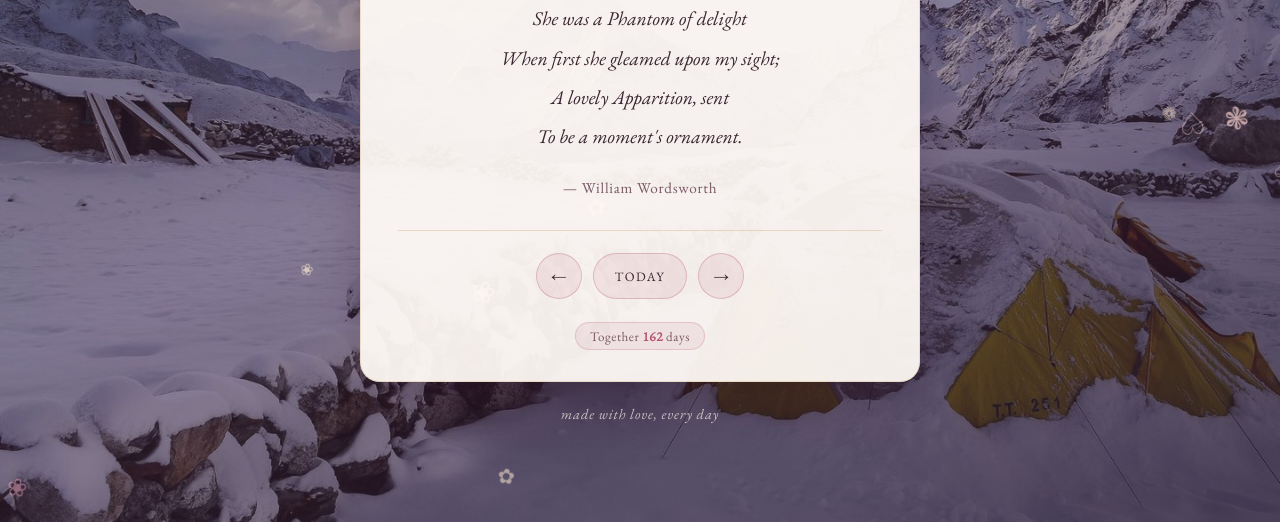
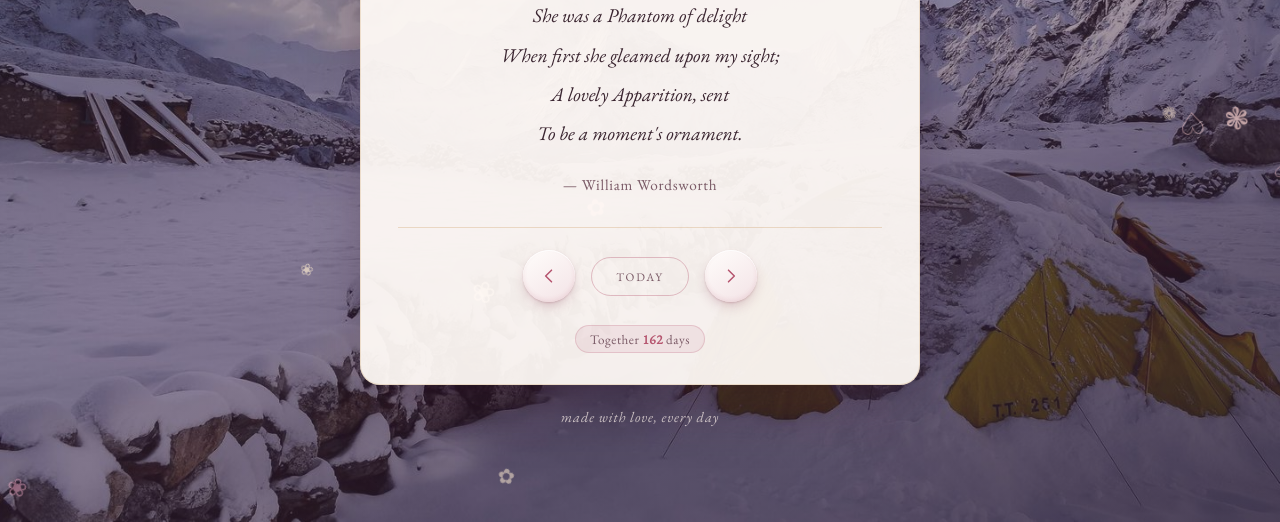
Before and after one commit to zslim1101/daily-poems-web, a plain HTML site: page index.html in a window 1280 px wide. Shown: the part 278-800 px from the top of the page. Drawn offline with nearby package versions, Linux system fonts and the light colour scheme.

Commit message:
Premium nav buttons: SVG chevron icons, raised round styling

```diff
--- a/css/style.css
+++ b/css/style.css
@@ -142,7 +142,7 @@ body {
   display: flex;
   align-items: center;
   justify-content: center;
-  gap: 0.7rem;
+  gap: 1rem;
   margin-top: 2rem;
   padding-top: 1.4rem;
   border-top: 1px solid rgba(201, 154, 91, 0.3);
@@ -151,27 +151,74 @@ body {
   font-family: inherit;
   font-size: 1rem;
   color: var(--ink);
-  background: rgba(181, 84, 110, 0.1);
-  border: 1px solid rgba(181, 84, 110, 0.3);
+  cursor: pointer;
+  border: none;
+  -webkit-tap-highlight-color: transparent;
+  transition: transform 0.22s cubic-bezier(0.22, 1, 0.36, 1),
+              box-shadow 0.22s ease, color 0.22s ease, background 0.3s ease;
+}
+.btn:focus-visible {
+  outline: none;
+  box-shadow: 0 0 0 3px rgba(181, 84, 110, 0.35);
+}
+
+/* Round icon buttons */
+.btn--round {
+  display: inline-flex;
+  align-items: center;
+  justify-content: center;
+  width: 52px;
+  height: 52px;
+  border-radius: 50%;
+  color: var(--accent);
+  background:
+    linear-gradient(145deg, #fffdfb, #f3e3e6);
+  box-shadow:
+    0 6px 14px -4px rgba(122, 40, 66, 0.32),
+    0 1px 2px rgba(122, 40, 66, 0.18),
+    inset 0 1px 0 rgba(255, 255, 255, 0.9),
+    inset 0 -2px 4px rgba(181, 84, 110, 0.12);
+}
+.btn--round svg {
+  transition: transform 0.22s cubic-bezier(0.22, 1, 0.36, 1);
+}
+.btn--round:hover {
+  color: #fff;
+  background: linear-gradient(145deg, #c65f79, #a63f5c);
+  transform: translateY(-3px);
+  box-shadow:
+    0 12px 22px -6px rgba(122, 40, 66, 0.5),
+    0 2px 4px rgba(122, 40, 66, 0.25),
+    inset 0 1px 0 rgba(255, 255, 255, 0.25);
+}
+#prev:hover svg { transform: translateX(-2px); }
+#next:hover svg { transform: translateX(2px); }
+.btn--round:active {
+  transform: translateY(-1px) scale(0.96);
+  box-shadow:
+    0 4px 10px -4px rgba(122, 40, 66, 0.4),
+    inset 0 2px 5px rgba(122, 40, 66, 0.3);
+}
+
+/* Ghost "Today" pill */
+.btn--ghost {
+  padding: 0.7rem 1.5rem;
+  letter-spacing: 0.16em;
+  text-transform: uppercase;
+  font-size: 0.72rem;
+  color: var(--ink-soft);
+  background: transparent;
+  border: 1px solid rgba(181, 84, 110, 0.35);
   border-radius: 999px;
-  width: 46px;
-  height: 46px;
-  cursor: pointer;
-  transition: transform 0.15s ease, background 0.2s ease, color 0.2s ease;
 }
-.btn--ghost {
-  width: auto;
-  padding: 0 1.3rem;
-  letter-spacing: 0.12em;
-  text-transform: uppercase;
-  font-size: 0.8rem;
+.btn--ghost:hover {
+  color: #fff;
+  background: var(--accent);
+  border-color: var(--accent);
+  transform: translateY(-2px);
+  box-shadow: 0 10px 20px -8px rgba(122, 40, 66, 0.5);
 }
-.btn:hover {
-  background: var(--accent);
-  color: #fff;
-  transform: translateY(-2px);
-}
-.btn:active { transform: translateY(0); }
+.btn--ghost:active { transform: translateY(0); }
 
 .anniv {
   margin-top: 1.4rem;
--- a/index.html
+++ b/index.html
@@ -27,9 +27,17 @@
     </article>
 
     <footer class="card__foot">
-      <button class="btn" id="prev" aria-label="Previous poem">&larr;</button>
+      <button class="btn btn--round" id="prev" aria-label="Previous poem">
+        <svg viewBox="0 0 24 24" width="20" height="20" fill="none" stroke="currentColor" stroke-width="1.8" stroke-linecap="round" stroke-linejoin="round" aria-hidden="true">
+          <path d="M15 5l-7 7 7 7" />
+        </svg>
+      </button>
       <button class="btn btn--ghost" id="today">Today</button>
-      <button class="btn" id="next" aria-label="Next poem">&rarr;</button>
+      <button class="btn btn--round" id="next" aria-label="Next poem">
+        <svg viewBox="0 0 24 24" width="20" height="20" fill="none" stroke="currentColor" stroke-width="1.8" stroke-linecap="round" stroke-linejoin="round" aria-hidden="true">
+          <path d="M9 5l7 7-7 7" />
+        </svg>
+      </button>
     </footer>
 
     <section class="anniv" id="anniv" aria-live="polite"></section>
```
